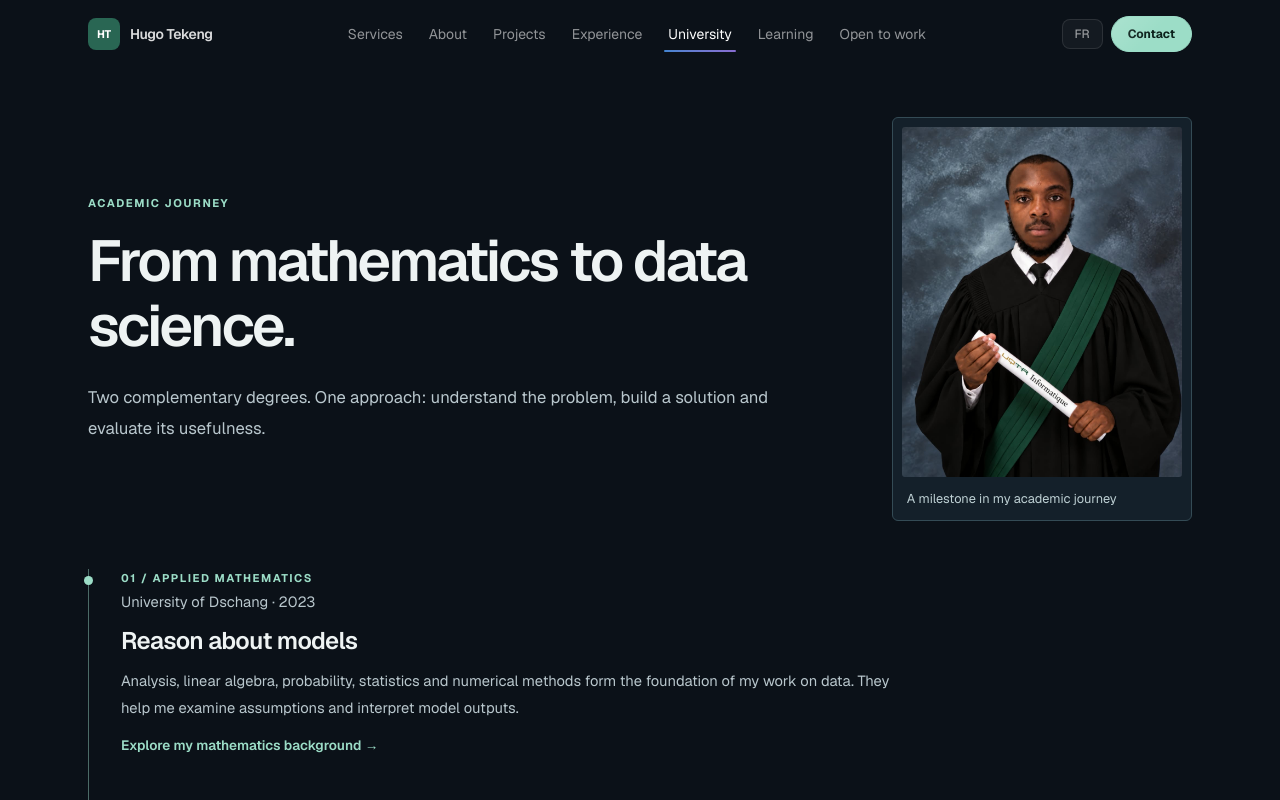
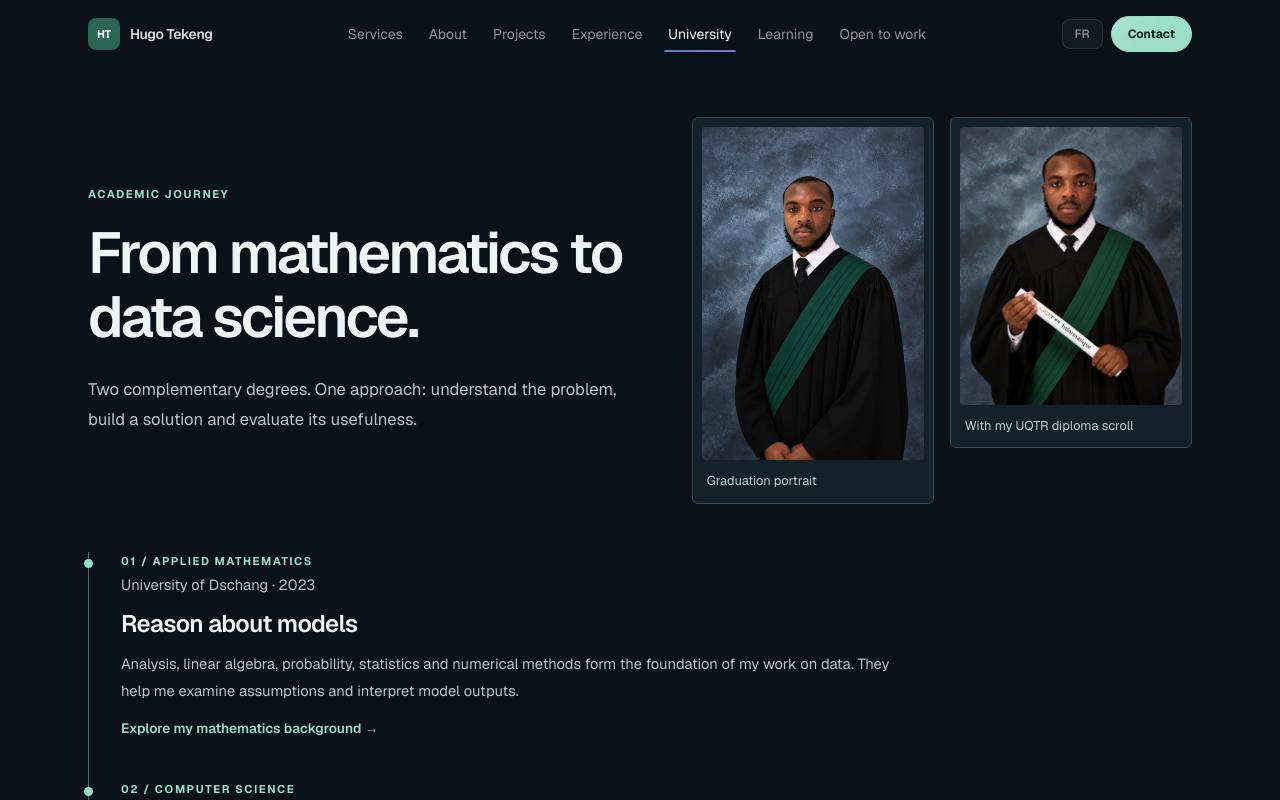
Before and after one commit to hugo2422/portfolio-hugo, a Next.js app: page /en/university in a window 1280 px wide. Shown: the top 800 px of the page. Built offline with nearby package versions, Linux system fonts and the light colour scheme.

Commit message:
Conserver les deux photos de diplomation sur la page Parcours

```diff
--- a/app/globals.css
+++ b/app/globals.css
@@ -495,3 +495,11 @@ nav[aria-label="Navigation mobile"] a { min-height:44px; }
  .profile-circle figcaption { font-size:.75rem; }
  .graduation-portrait { width:300px; }
 }
+
+/* Both graduation portraits belong to the academic journey. */
+.education-intro { grid-template-columns:minmax(0,1fr) minmax(0,500px); gap:3rem; }
+.education-portraits { display:grid; grid-template-columns:repeat(2,minmax(0,1fr)); gap:1rem; align-items:start; min-width:0; }
+.education-portraits .graduation-portrait { width:100%; max-width:100%; margin:0; }
+.education-portraits img { display:block; height:auto; object-fit:contain; }
+@media(max-width:1000px) { .education-intro { grid-template-columns:1fr; gap:2rem; }.education-portraits { width:min(100%,620px); margin-inline:auto; } }
+@media(max-width:600px) { .education-portraits { width:min(100%,300px); grid-template-columns:1fr; gap:1.5rem; } }
--- a/components/EducationStory.tsx
+++ b/components/EducationStory.tsx
@@ -13,7 +13,10 @@ export default function EducationStory({ locale }: { locale: "fr" | "en" }) {
   ];
   return <section className="education-story">
     <div className="education-intro"><div><p className="eyebrow">{en ? "Academic journey" : "Parcours universitaire"}</p><h1>{en ? "From mathematics to data science." : "Des mathématiques à la science des données."}</h1><p className="lead">{en ? "Two complementary degrees. One approach: understand the problem, build a solution and evaluate its usefulness." : "Deux formations complémentaires. Une même démarche : comprendre le problème, construire une solution et évaluer son utilité."}</p></div>
-      <figure className="graduation-portrait"><Image src="/images/avatar/graduation-home.png" alt={en ? "Armel Hugo Tekeng in graduation attire holding his UQTR diploma scroll" : "Armel Hugo Tekeng en toge avec son parchemin de diplomation UQTR"} width={1022} height={1279} sizes="(max-width: 700px) 280px, 300px" priority /><figcaption>{en ? "A milestone in my academic journey" : "Une étape de mon parcours universitaire"}</figcaption></figure>
+      <div className="education-portraits">
+      <figure className="graduation-portrait"><Image src="/images/avatar/graduation.png" alt={en ? "Armel Hugo Tekeng in his graduation gown" : "Armel Hugo Tekeng en tenue de diplomation"} width={854} height={1281} sizes="(max-width: 600px) 280px, 300px" priority /><figcaption>{en ? "Graduation portrait" : "Portrait de diplomation"}</figcaption></figure>
+      <figure className="graduation-portrait"><Image src="/images/avatar/graduation-home.png" alt={en ? "Armel Hugo Tekeng in graduation attire holding his UQTR diploma scroll" : "Armel Hugo Tekeng en toge avec son parchemin de diplomation UQTR"} width={1022} height={1279} sizes="(max-width: 700px) 280px, 300px" priority /><figcaption>{en ? "With my UQTR diploma scroll" : "Avec mon parchemin de diplomation UQTR"}</figcaption></figure>
+      </div>
     </div>
     <div className="learning-timeline">{blocks.map(b => <article key={b[0]}><p className="eyebrow">{b[0]}</p><p className="muted">{b[2]}</p><h2>{b[1]}</h2><p>{b[3]}</p><Link className="text-link" href={b[4].startsWith("uds-") ? `${base}/university#dschang-path` : `${base}/university/${b[4]}`}>{b[5]} →</Link></article>)}</div>
     <div className="surface learning-bridge"><p className="eyebrow">{en ? "From coursework to projects" : "Des cours aux réalisations"}</p><div className="bridge-grid">
```
